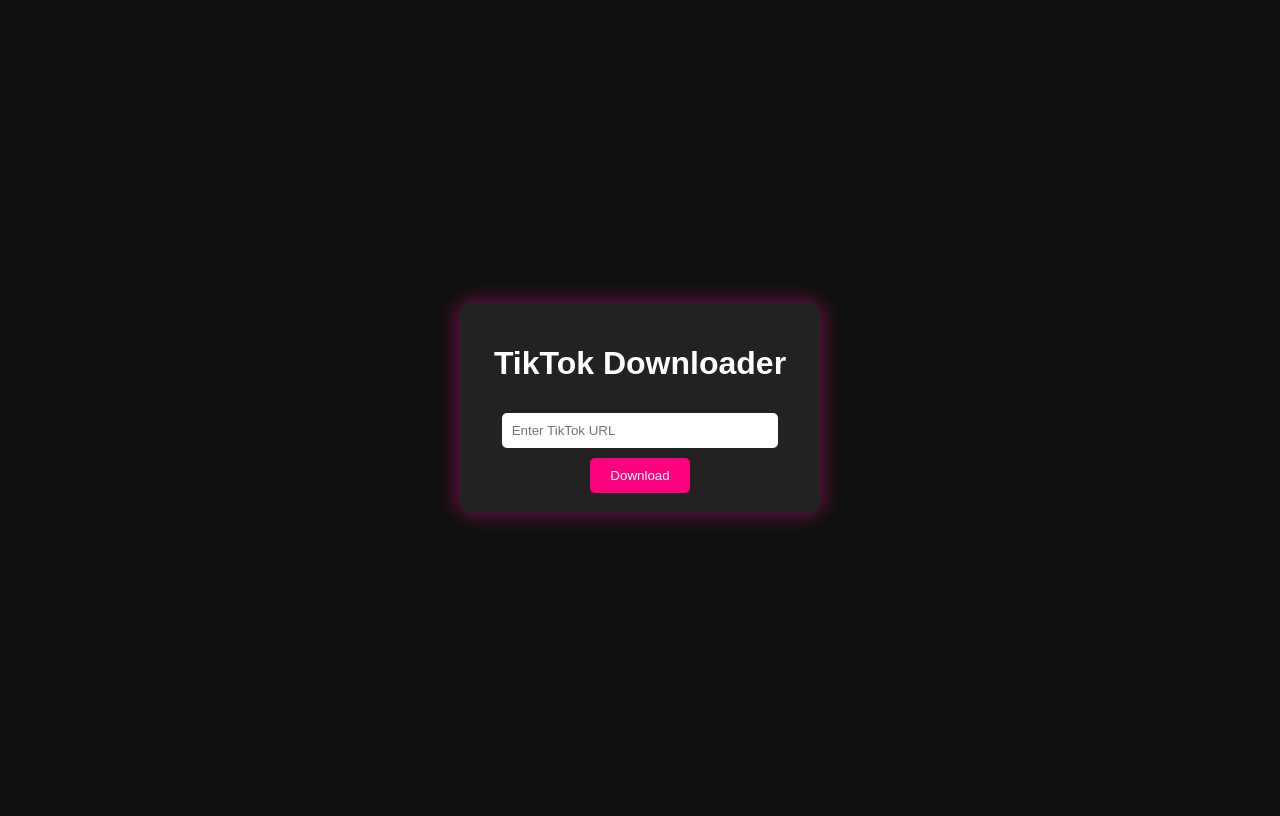
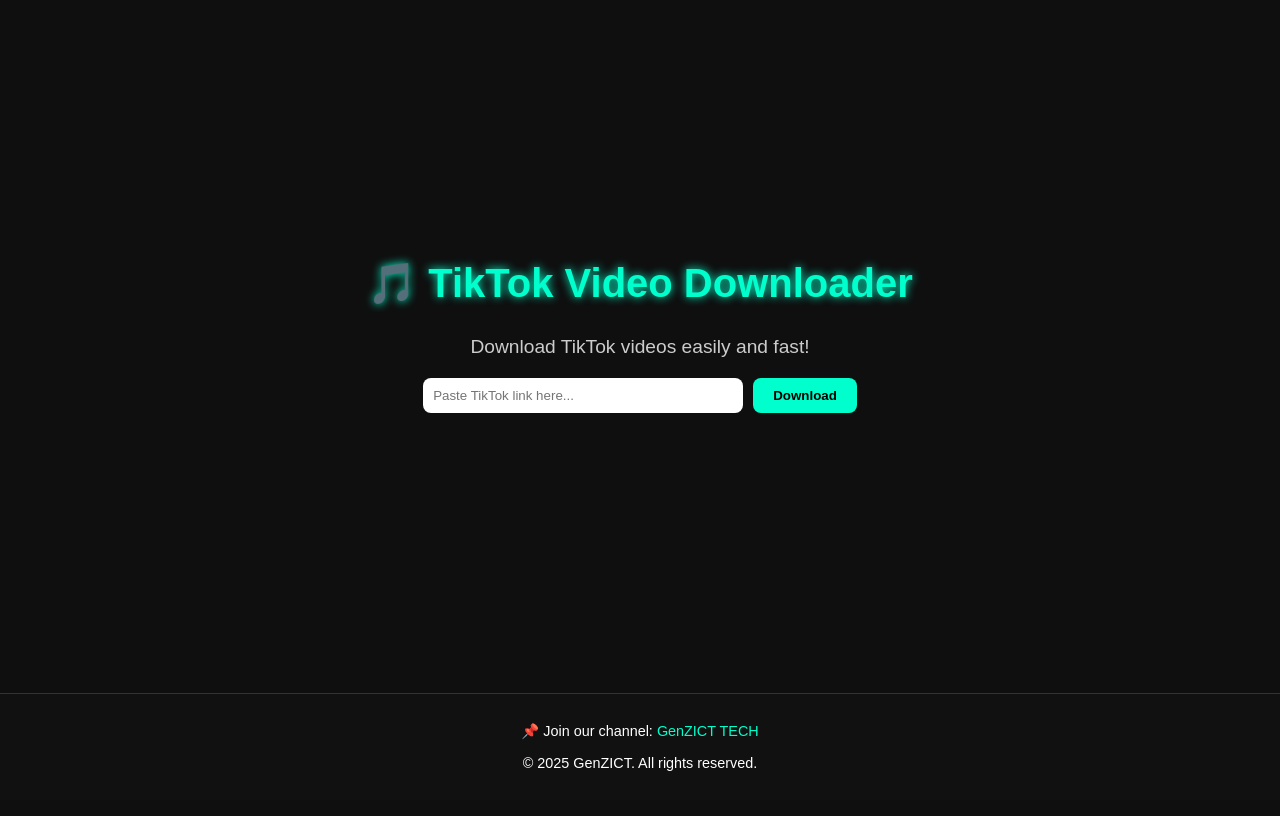
Before and after one commit to GenZICTTECH/TIKTOKVIDEODOWENLODER, a Flask app: page / in a window 1280 px wide. After the commit the page ends 771 px from the top, so only its background shows below. Run offline with Flask 3, Linux system fonts and the light colour scheme.

Commit message:
Initial commit - GenZICT TikTok Downloader

```diff
--- a/static/css/style.css
+++ b/static/css/style.css
@@ -1,34 +1,84 @@
 body {
+  margin: 0;
+  padding: 0;
   font-family: Arial, sans-serif;
-  background: #111;
+  background: #0f0f0f;
   color: #fff;
   display: flex;
+  flex-direction: column;
+  min-height: 100vh;
+}
+
+.container {
+  flex: 1;
+  display: flex;
+  flex-direction: column;
   justify-content: center;
   align-items: center;
-  height: 100vh;
+  text-align: center;
+  padding: 20px;
 }
-.container {
-  background: #222;
-  padding: 20px;
-  border-radius: 10px;
-  text-align: center;
-  box-shadow: 0 0 20px rgba(255, 0, 150, 0.5);
+
+.title {
+  font-size: 2.5rem;
+  margin-bottom: 10px;
+  color: #00ffcc;
+  text-shadow: 0 0 10px #00ffcc;
 }
-input {
+
+.subtitle {
+  font-size: 1.2rem;
+  margin-bottom: 20px;
+  color: #ccc;
+}
+
+form {
+  display: flex;
+  gap: 10px;
+  margin-bottom: 15px;
+}
+
+input[type="text"] {
   padding: 10px;
-  margin: 10px;
-  width: 80%;
+  width: 300px;
   border: none;
-  border-radius: 5px;
+  border-radius: 8px;
+  outline: none;
 }
+
 button {
   padding: 10px 20px;
-  background: #ff007f;
   border: none;
-  border-radius: 5px;
-  color: #fff;
+  border-radius: 8px;
+  background: #00ffcc;
+  color: #000;
+  font-weight: bold;
   cursor: pointer;
+  transition: background 0.3s;
 }
+
 button:hover {
-  background: #ff3399;
+  background: #00cca3;
 }
+
+#status {
+  margin-top: 15px;
+  font-size: 1rem;
+}
+
+footer {
+  background: #111;
+  text-align: center;
+  padding: 15px;
+  font-size: 0.9rem;
+  border-top: 1px solid #333;
+}
+
+footer a {
+  color: #00ffcc;
+  text-decoration: none;
+}
+
+footer a:hover {
+  text-decoration: underline;
+}
--- a/templates/index.html
+++ b/templates/index.html
@@ -3,16 +3,47 @@
 <head>
   <meta charset="UTF-8">
   <meta name="viewport" content="width=device-width, initial-scale=1.0">
-  <title>TikTok Downloader</title>
-  <link rel="stylesheet" href="/static/css/style.css">
+  <title>TikTok Video Downloader - GenZICT</title>
+  <link rel="stylesheet" href="style.css">
 </head>
 <body>
   <div class="container">
-    <h1>TikTok Downloader</h1>
-    <form action="/download" method="POST">
-      <input type="text" name="url" placeholder="Enter TikTok URL" required>
+    <h1 class="title">🎵 TikTok Video Downloader</h1>
+    <p class="subtitle">Download TikTok videos easily and fast!</p>
+
+    <form id="downloadForm">
+      <input type="text" id="urlInput" placeholder="Paste TikTok link here..." required>
       <button type="submit">Download</button>
     </form>
+
+    <p id="status"></p>
   </div>
+
+  <footer>
+    <p>📌 Join our channel:
+      <a href="https://whatsapp.com/channel/0029Vb128zjKbYMQUk4cEM1C" target="_blank">GenZICT TECH</a>
+    </p>
+    <p>© 2025 GenZICT. All rights reserved.</p>
+  </footer>
+
+  <script>
+    const form = document.getElementById("downloadForm");
+    const status = document.getElementById("status");
+
+    form.addEventListener("submit", (e) => {
+      e.preventDefault();
+      const url = document.getElementById("urlInput").value.trim();
+      if (!url) {
+        status.textContent = "⚠️ Please paste a valid TikTok link!";
+        return;
+      }
+      status.textContent = "⏳ Processing your download...";
+      // TODO: call backend API here for actual downloading
+      setTimeout(() => {
+        status.textContent = "✅ Download complete! Check your downloads.";
+        alert("Download finished! 🚀 Don’t forget to follow GenZICT TECH!");
+      }, 3000);
+    });
+  </script>
 </body>
 </html>
```
Also changed, not shown: 1 other file.
